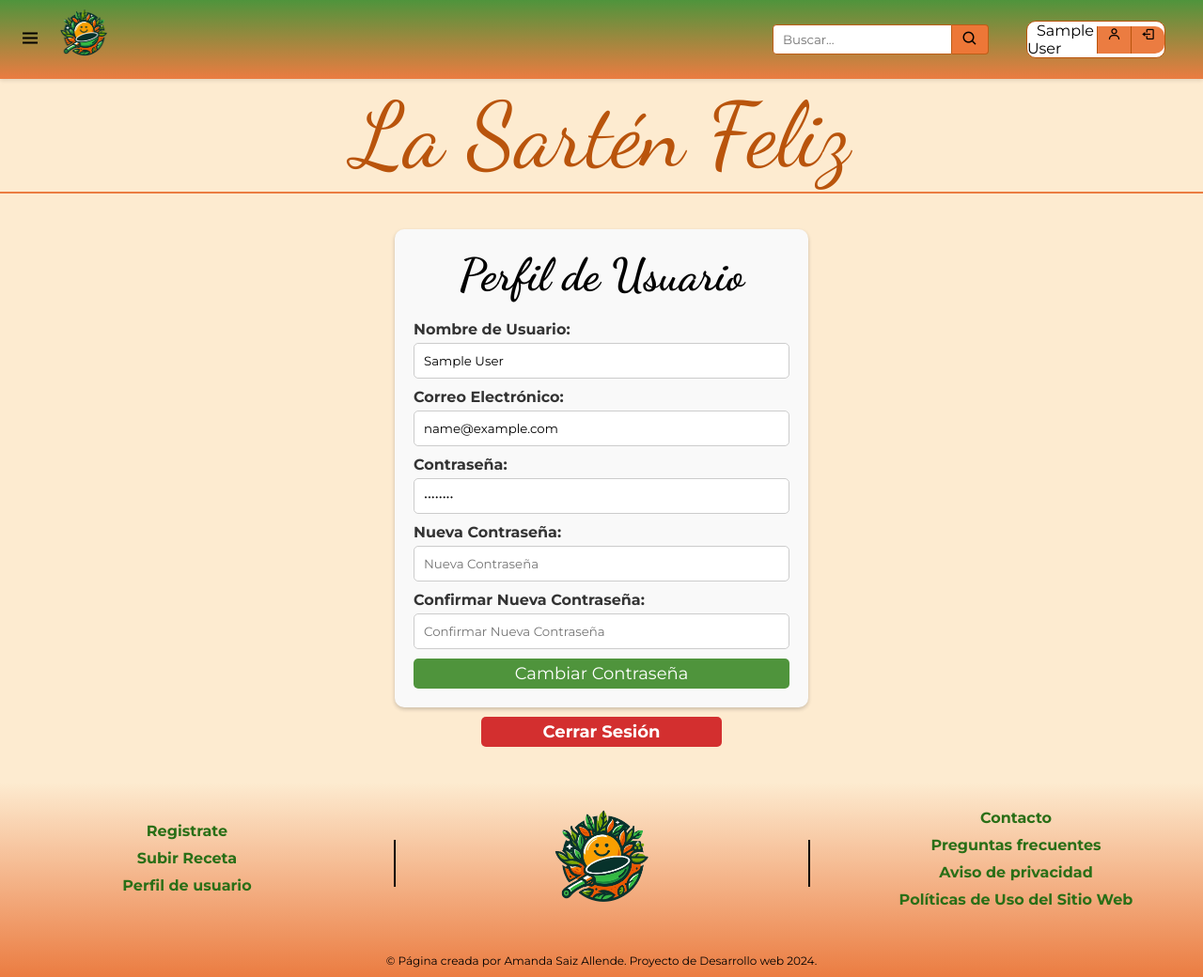
After one commit to AmandaSaiz/LaSartenfeliz, a PHP site: page /perfil.php in a window 1280 px wide. The commit adds this page. Shown: the whole page at 94% size. Run offline with PHP 8.4, Linux system fonts and the light colour scheme; the visitor is signed in with stand-in values (Sample User, id 1).

Commit message:
Arreglos de funciones relacionadas con el perfil en toda la página

```diff
--- a/public/construccion.php
+++ b/public/construccion.php
@@ -11,7 +11,6 @@
 
 <body>
     <?php
-    session_start();
     require '../vendor/autoload.php';
     include '../src/breadcrumbs.php';
     include '../src/header.php';
--- a/public/contacto.php
+++ b/public/contacto.php
@@ -10,7 +10,6 @@
 
 <body>
     <?php
-    session_start();
     require '../vendor/autoload.php';
     include '../src/breadcrumbs.php';
     include '../src/header.php';
--- a/public/index.php
+++ b/public/index.php
@@ -1,7 +1,6 @@
 <!DOCTYPE html>
 <html lang="en">
 <?php
-session_start();
 require '../vendor/autoload.php';
 include '../src/breadcrumbs.php';
 include '../src/header.php';
--- /dev/null
+++ b/public/perfil.php
@@ -0,0 +1,74 @@
+<!DOCTYPE html>
+<html lang="en">
+<?php
+require '../vendor/autoload.php';
+include '../src/breadcrumbs.php';
+include '../src/header.php';
+
+if (!isset($_SESSION['userName'])) {
+    echo "<script>
+            alert('No has iniciado sesión. Por favor, inicie sesión si desea acceder a su perfil de usuario.');
+            window.location.href = 'login.html';
+          </script>";
+    exit();
+}
+
+
+$userName = htmlspecialchars($_SESSION['userName']);
+$userEmail = htmlspecialchars($_SESSION['userEmail']);
+?>
+
+<head>
+    <meta charset="UTF-8">
+    <meta name="viewport" content="width=device-width, initial-scale=1.0">
+    <link rel="stylesheet" type="text/css" href="../views/perfil.css?v=1.3">
+    <title>La Sartén Feliz</title>
+
+    <script src="../validaciones/validacionCierreSesion.js"></script>
+</head>
+
+<body>
+    <main>
+        <div class="profile-container">
+            <form class="profile-form" action="../src/cambioContrasena.php" method="post">
+                <h1>Perfil de Usuario</h1>
+                <div>
+                    <label>Nombre de Usuario:</label>
+                    <input type="text" name="userName" value="<?php echo $userName; ?>" readonly>
+                </div>
+
+                <div>
+                    <label>Correo Electrónico:</label>
+                    <input type="email" name="userEmail" value="<?php echo $userEmail; ?>" readonly>
+                </div>
+
+                <div>
+                    <label>Contraseña:</label>
+                    <input type="password" name="userPassword" value="********" readonly>
+                </div>
+
+                <div>
+                    <label>Nueva Contraseña:</label>
+                    <input type="password" name="newPassword" placeholder="Nueva Contraseña" required>
+                </div>
+
+                <div>
+                    <label>Confirmar Nueva Contraseña:</label>
+                    <input type="password" name="confirmPassword" placeholder="Confirmar Nueva Contraseña" required>
+                </div>
+
+                <button type="submit" value="Cambiar Contraseña">Cambiar Contraseña</button>
+            </form>
+
+            <form class="exit-form" action="../src/cerrarSesion.php" method="post" onsubmit="return confirmarCierreSesion()">
+                <button type="submit" value="Cerrar Sesión">Cerrar Sesión</button>
+            </form>
+        </div>
+    </main>
+</body>
+
+<?php
+include '../src/footer.php';
+?>
+
+</html>
--- a/src/footer.php
+++ b/src/footer.php
@@ -13,23 +13,25 @@
     <footer>
         <div class="top-footer">
             <div class="div-left">
-                <a href="login.php">Registrate</a>
+                <a href="login.html">Registrate</a>
                 <a href="nuevaReceta.php">Subir Receta</a>
+                <a href="../public/perfil.php">Perfil de usuario</a>
             </div>
             <div class="divider"></div>
             <div class="div-center">
-                <img src="../recursos/logo.png" alt="Logo de La Sarten Feliz">
+                <a href="index.php"><img src="../recursos/logo.png" alt="Logo de la Sartén Feliz"></a>
             </div>
             <div class="divider"></div>
             <div class="div-right">
                 <a href="contacto.php">Contacto</a>
+                <a href="construccion.php">Preguntas frecuentes</a>
                 <a href="construccion.php">Aviso de privacidad</a>
                 <a href="construccion.php">Políticas de Uso del Sitio Web</a>
             </div>
         </div>
         <div class="bottom-footer">
             <div class="creator">
-            © Página creada por Amanda Saiz Allende. Proyecto de Desarrollo web 2024.
+                © Página creada por Amanda Saiz Allende. Proyecto de Desarrollo web 2024.
             </div>
         </div>
     </footer>
--- a/src/funcionesLogin.php
+++ b/src/funcionesLogin.php
@@ -1,4 +1,5 @@
 <?php
+session_start();
 require '../vendor/autoload.php';
 
 use Clases\Usuario;
@@ -18,7 +19,7 @@ if ($_SERVER["REQUEST_METHOD"] == "POST") {
     } else {
         echo "<script>
                 alert('El nombre de usuario o la contraseña son incorrectos. Por favor, inténtelo de nuevo.');
-                window.location.href = '../public/login.php';
+                window.location.href = '../public/login.html';
               </script>";
     }
 }
--- a/src/funcionesRegistro.php
+++ b/src/funcionesRegistro.php
@@ -14,12 +14,12 @@ if ($_SERVER["REQUEST_METHOD"] == "POST") {
     if ($registroExitoso) {
         echo "<script>
                 alert('Te registraste correctamente, inicia sesión para aprovechar las ventajas.');
-                window.location.href = '../public/login.php';
+                window.location.href = '../public/login.html';
               </script>";
     } else {
         echo "<script>
                 alert('El usuario o correo electrónico ya están registrados. Por favor, intenta con otros datos.');
-                window.location.href = '../public/login.php';
+                window.location.href = '../public/login.html';
               </script>";
     }
 }
--- a/src/header.php
+++ b/src/header.php
@@ -1,3 +1,9 @@
+<?php
+if (session_status() == PHP_SESSION_NONE) {
+    session_start();
+}
+?>
+
 <!DOCTYPE html>
 <html lang="en">
 
@@ -11,8 +17,10 @@
     <link href="https://fonts.googleapis.com/css2?family=Dancing+Script:wght@400..700&display=swap" rel="stylesheet">
     <!-- Import de iconos -->
     <link href='https://unpkg.com/boxicons@2.1.4/css/boxicons.min.css' rel='stylesheet'>
-    <link rel="stylesheet" type="text/css" href="../views/header.css?v=1.3">
+    <link rel="stylesheet" type="text/css" href="../views/header.css?v=1.4">
     <title>La Sartén Feliz</title>
+
+    <script src="../validaciones/validacionCierreSesion.js"></script>
 </head>
 
 <body>
@@ -32,7 +40,7 @@
             </div>
 
             <div class="logo">
-                <img src="../recursos/logo.png" alt="Logo de la Sartén Feliz">
+                <a href="index.php"><img src="../recursos/logo.png" alt="Logo de la Sartén Feliz"></a>
             </div>
 
             <div class="search-bar">
@@ -41,7 +49,23 @@
             </div>
 
             <div class="login-icon">
-                <a href="login.php"><i class='bx bx-user'></i></a>
+                <?php
+                if (isset($_SESSION['userName'])) {
+                    echo '<div class="user-info">';
+                    echo '<div class="user-name">';
+                    echo '<span>' . htmlspecialchars($_SESSION['userName']) . '</span>';
+                    echo '</div>';
+                    echo '<div class="user-login">';
+                    echo '<a href="perfil.php"><i class="bx bx-user"></i></a>';
+                    echo '</div>';
+                    echo '<div class="user-exit">';
+                    echo '<a href="../src/cerrarSesion.php" onclick="return confirmarCierreSesion()"><i class="bx bx-log-out"></i></a>';
+                    echo '</div>';
+                    echo '</div>';
+                } else {
+                    echo '<a href="login.html"><i class="bx bx-user"></i></a>';
+                }
+                ?>
             </div>
         </div>
 
--- /dev/null
+++ b/validaciones/validacionCierreSesion.js
@@ -0,0 +1,4 @@
+function confirmarCierreSesion() {
+    var confirmacion = confirm('¿Seguro que quieres cerrar la sesión?');
+    return confirmacion;
+}
--- a/views/header.css
+++ b/views/header.css
@@ -11,7 +11,7 @@ body {
 /* Estilo de la parte de arriba del encabezado*/
 .top-header-container {
     display: flex;
-    justify-content: space-between;
+    justify-content: flex-end;
     align-items: center;
     padding: 10px 20px;
     background-color: #4f943c;
@@ -68,6 +68,7 @@ body {
     display: flex;
     width: 100%;
     justify-content: end;
+    margin-right: 20px;
 }
 
 .search-bar input {
@@ -95,14 +96,49 @@ body {
     background-color: #b9540c;
 }
 
-/*Login*/
+/* Estilo para la información del usuario */
+.user-info {
+    display: flex;
+    align-items: center;
+    background-color: white;
+    border-radius: 10px;
+    border: 1px solid #b9540c;
+}
+
 .login-icon a {
     color: black;
-    font-size: 24px;
+    font-size: 15px;
     text-decoration: none;
     margin-left: 20px;
+    display: inline-block;
+    border-radius: 5px;
 }
 
+.user-login {
+    border-right: 1px solid #b9540c;
+    border-left: 1px solid #b9540c;
+    background-color: #eb7c41;
+}
+
+.user-exit {
+    background-color: #eb7c41;
+    border-radius: 0 10px 10px 0;
+}
+
+.user-login:hover, .user-exit:hover {
+    background-color: white;
+}
+
+.user-info a,
+.user-info span {
+    margin-right: 10px;
+    margin-left: 10px;
+}
+
+.login-icon {
+    margin-left: 20px;
+    margin-right: 20px;
+}
 
 /* Estilo de la parte de abajop del encabezado*/
 .bottom-header-container {
--- a/views/nuevaReceta.css
+++ b/views/nuevaReceta.css
@@ -62,6 +62,7 @@ form .paso button {
     color: white;
     cursor: pointer;
     margin-top: 10px;
+    border: none;
 }
 
 form button[type="submit"],
@@ -69,6 +70,7 @@ form button[type="reset"] {
     margin-top: 10px;
     margin-right: 0;
     padding: 1%;
+    border: none;
     background-color: #eb7c41;
     width: calc(50% - 2px);
 }
--- /dev/null
+++ b/views/perfil.css
@@ -0,0 +1,68 @@
+.profile-form {
+    max-width: 400px;
+    margin: 0 auto;
+    padding: 20px;
+    background-color: #f9f9f9;
+    border-radius: 10px;
+    box-shadow: 0 2px 4px rgba(0, 0, 0, 0.2);
+}
+
+.profile-form h1 {
+    text-align: center;
+    font-family: 'Dancing Script', cursive;
+    font-size: 3em;
+    margin-bottom: 20px;
+}
+
+.profile-form label {
+    margin-top: 10px;
+    display: block;
+    font-weight: bold;
+    color: #333;
+}
+
+.profile-form input[type="text"],
+.profile-form input[type="email"],
+.profile-form input[type="password"] {
+    width: 100%;
+    padding: 10px;
+    margin-top: 5px;
+    border: 1px solid #ccc;
+    border-radius: 5px;
+    box-sizing: border-box;
+}
+
+.profile-form button[type="submit"] {
+    width: 100%;
+    padding: 5px;
+    margin-top: 10px;
+    font-size: large;
+    background-color: #4f943c;
+    border: none;
+    border-radius: 5px;
+    color: white;
+    cursor: pointer;
+}
+
+/* Estilos para el botón de cerrar sesión */
+.exit-form {
+    text-align: center;
+}
+
+.exit-form button[type="submit"] {
+    width: 20%;
+    padding: 5px;
+    margin-top: 10px;
+    font-size: large;
+    background-color: #d32f2f;
+    border: none;
+    border-radius: 5px;
+    color: white;
+    cursor: pointer;
+    font-weight: bold;
+}
+
+.exit-form button[type="submit"]:hover,
+.profile-form button[type="submit"]:hover {
+    opacity: 0.7;
+}
```
Also changed, not shown: include/Usuario.php (+30 -0 lines), public/nuevaReceta.php (+9 -5 lines), src/cambioContrasena.php (added, +43 -0 lines), src/cerrarSesion.php (added, +7 -0 lines).
